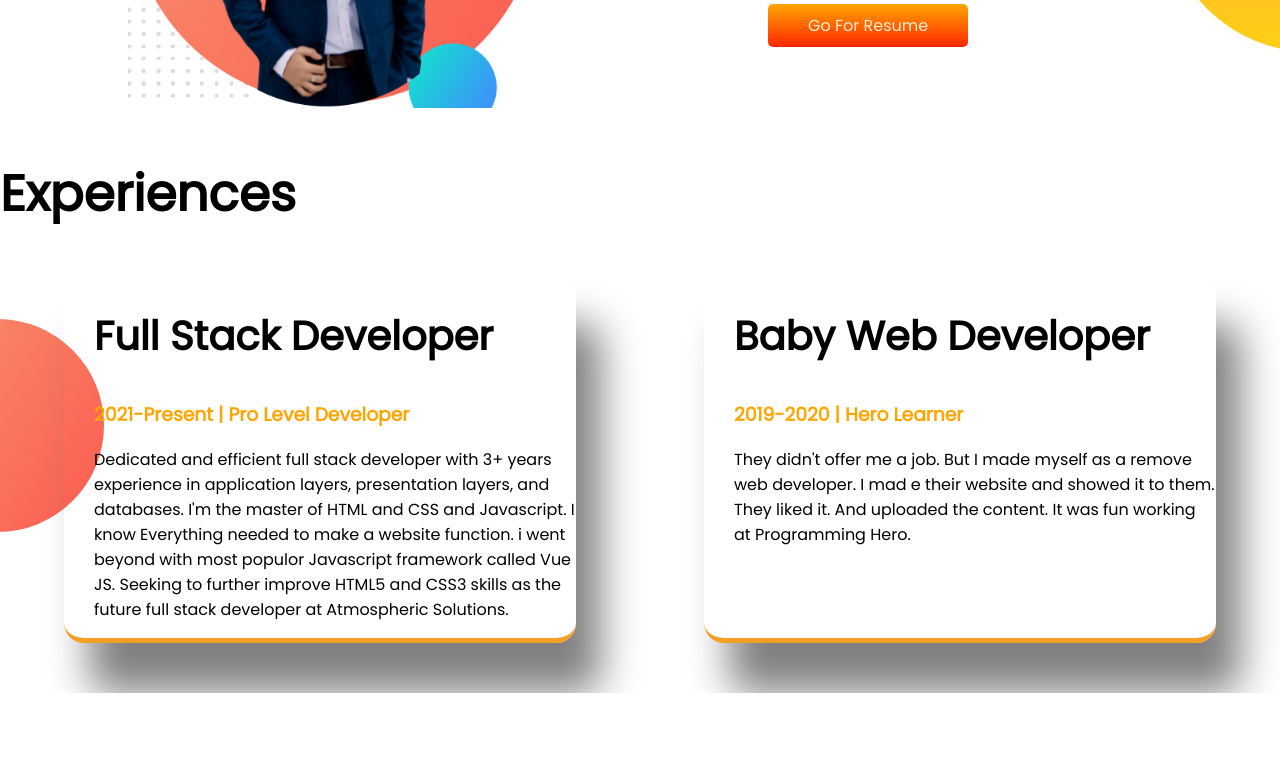
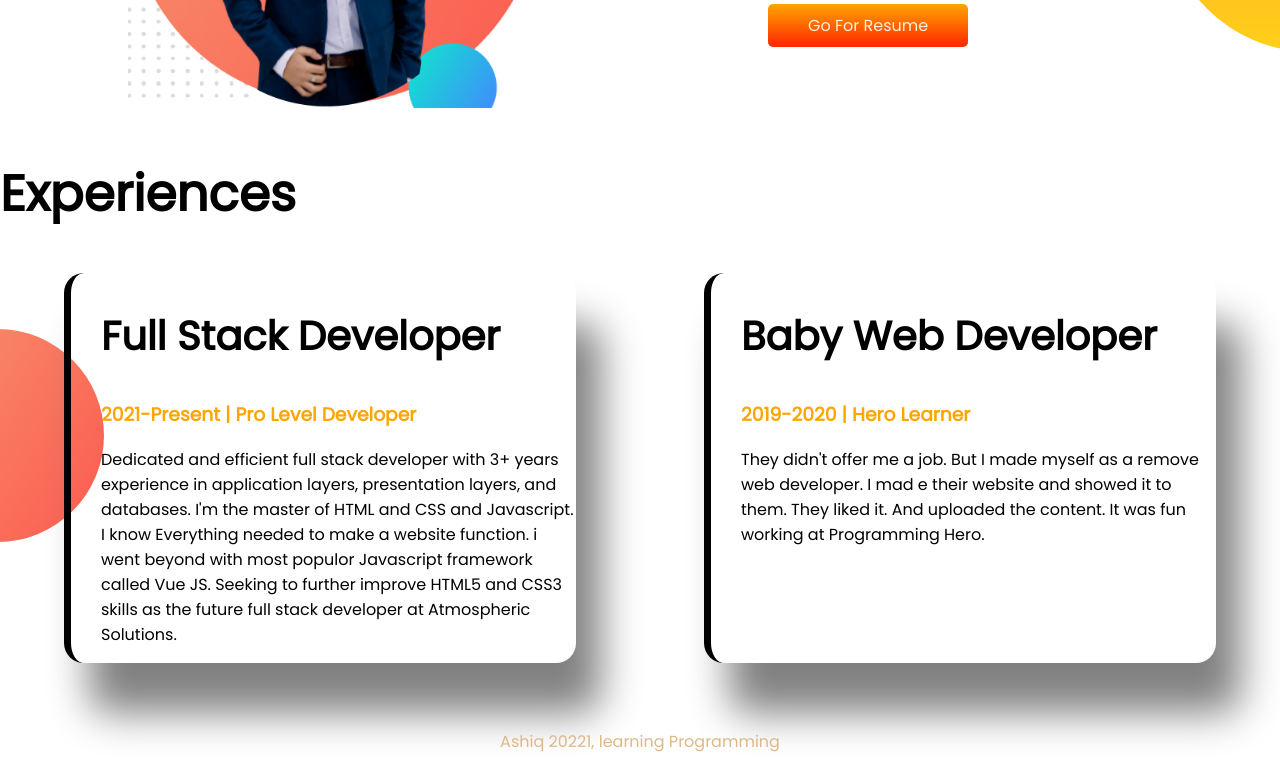
Before and after one commit to BishalAshiq/portfolio-developer, a plain HTML site: page index.html in a window 1280 px wide. Shown: the part 799-1569 px from the top of the page. Before the commit the page ends 1492 px from the top, so only its background shows below. Drawn offline with Linux system fonts and the light colour scheme.

Commit message:
added portfolio

```diff
--- a/index.html
+++ b/index.html
@@ -43,7 +43,7 @@
 <section class="experience-area">
     <h1>Experiences</h1>
     <div class="flexible-container">
-        <div class="experience-item">
+        <div id="full-stack-experience" class="experience-item">
             <h2>Full Stack Developer</h2>
             <h3><span class="orange-color">2021-Present | Pro Level Developer</span></h3>
             <p>Dedicated and efficient full stack developer with 3+ years experience in application layers, presentation layers, and databases. I'm the master of HTML and CSS and Javascript. I know Everything needed to make a website function. i went beyond with most populor Javascript framework called Vue JS. Seeking to further improve HTML5 and CSS3 skills as the future full stack developer at Atmospheric Solutions.</p>
@@ -56,6 +56,7 @@
         </div>
     </div>
 </section>
+ <footer><p>Ashiq 20221, learning Programming</p></footer>
 
 </body>
 </html>
--- a/style.css
+++ b/style.css
@@ -64,5 +64,23 @@ h2 {
     padding-left: 30px;
     border-radius: 20px;
     box-shadow: 25px 50px 40px gray;
-    border-bottom: 5px solid rgb(241, 160, 37);
+
 }
+
+#web-dev-experience {
+    border-left: 7px solid;
+    border-image: linear-gradient(rgb(255, 17, 0) rgb(255, 255, 255));
+    border-image-slice: 1;
+}
+
+#full-stack-experience{
+    border-left: 7px solid;
+    border-image: linear-gradient(rgb(191, 30, 240) rgb(17, 219, 255));
+    border-image-slice: 1;
+
+}
+
+footer p {
+    color: burlywood;
+    text-align: center;
+}
```
